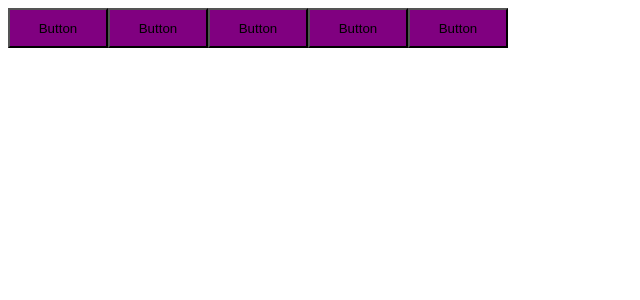
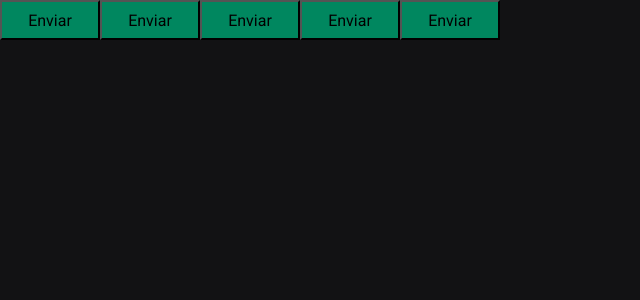
Before and after one commit to LinnykerEros/Pomodoro, a React (Create React App) app: page / in a window 1280 px wide. Shown: the top 300 px of the page, without its empty margins (0-640 px from the left). Built offline with nearby package versions, Linux system fonts and the light colour scheme.

Commit message:
added: defaultTheme and globalStyles

```diff
--- a/public/index.html
+++ b/public/index.html
@@ -2,7 +2,13 @@
 <html lang="en">
   <head>
     <meta charset="utf-8" />
+    <link rel="preconnect" href="https://fonts.googleapis.com" />
+    <link rel="preconnect" href="https://fonts.gstatic.com" crossorigin />
     <link rel="icon" href="%PUBLIC_URL%/favicon.ico" />
+    <link
+      href="https://fonts.googleapis.com/css2?family=Fredoka:wght@500&family=Roboto+Mono:wght@700&family=Roboto:wght@400;700&display=swap"
+      rel="stylesheet"
+    />
     <meta name="viewport" content="width=device-width, initial-scale=1" />
     <meta name="theme-color" content="#000000" />
     <meta
--- a/src/App.tsx
+++ b/src/App.tsx
@@ -1,9 +1,11 @@
 import { Button } from "./components/button/Button";
 import { ThemeProvider } from "styled-components";
 import { defaultTheme } from "./styles/themes/default";
+import { GlobalStyle } from "./styles/global";
 function App() {
   return (
     <ThemeProvider theme={defaultTheme}>
+      <GlobalStyle />
       <div className="App">
         <Button variant="primary" />
         <Button variant="secondary" />
--- a/src/components/button/Button.styles.ts
+++ b/src/components/button/Button.styles.ts
@@ -16,7 +16,7 @@
 export const ButtonContainer = styled.button<ButtonContainerProps>`
   width: 100px;
   height: 40px;
-  background-color: ${(props) => props.theme.primary};
+  background-color: ${(props) => props.theme["green-500"]};
 
   /* ${(props) =>
     css`
--- a/src/components/button/Button.tsx
+++ b/src/components/button/Button.tsx
@@ -6,5 +6,5 @@
 }
 
 export function Button({ variant = "primary" }: ButtonProps) {
-  return <ButtonContainer variant={variant}>Button</ButtonContainer>;
+  return <ButtonContainer variant={variant}>Enviar</ButtonContainer>;
 }
--- /dev/null
+++ b/src/styles/global.ts
@@ -0,0 +1,25 @@
+import { createGlobalStyle } from "styled-components";
+
+export const GlobalStyle = createGlobalStyle`
+   * {
+      margin: 0;
+      padding: 0;
+      box-sizing: border-box;
+   }
+
+   :focus {
+      outline: 0;
+      box-shadow: 0 0 0 2px ${(props) => props.theme["green-500"]}
+   }
+
+   body{
+      background: ${(props) => props.theme["gray-900"]};
+      color:${(props) => props.theme["gray-300"]};
+   }
+
+   body,input,textarea, button {
+      font-family: 'Roboto', sans-serify;
+      font-weight: 400;
+      font-size: 1rem;
+   }
+`;
--- a/src/styles/themes/default.ts
+++ b/src/styles/themes/default.ts
@@ -1,4 +1,21 @@
 export const defaultTheme = {
-  primary: "purple",
-  secondary: "orange",
+  white: "#FFF",
+
+  "gray-100": "#E1E1E6",
+  "gray-300": "#C4C4CC",
+  "gray-400": "#8D8D99",
+  "gray-500": "#7C7C8A",
+  "gray-600": "#323238",
+  "gray-700": "#29292E",
+  "gray-800": "#202024",
+  "gray-900": "#121214",
+
+  "green-300": "#00B37E",
+  "green-500": "#00875F",
+  "green-700": "#015F43",
+
+  "red-500": "#AB222E",
+  "red-700": "#7A1921",
+
+  "yellow-500": "#FBA94C",
 };
```
